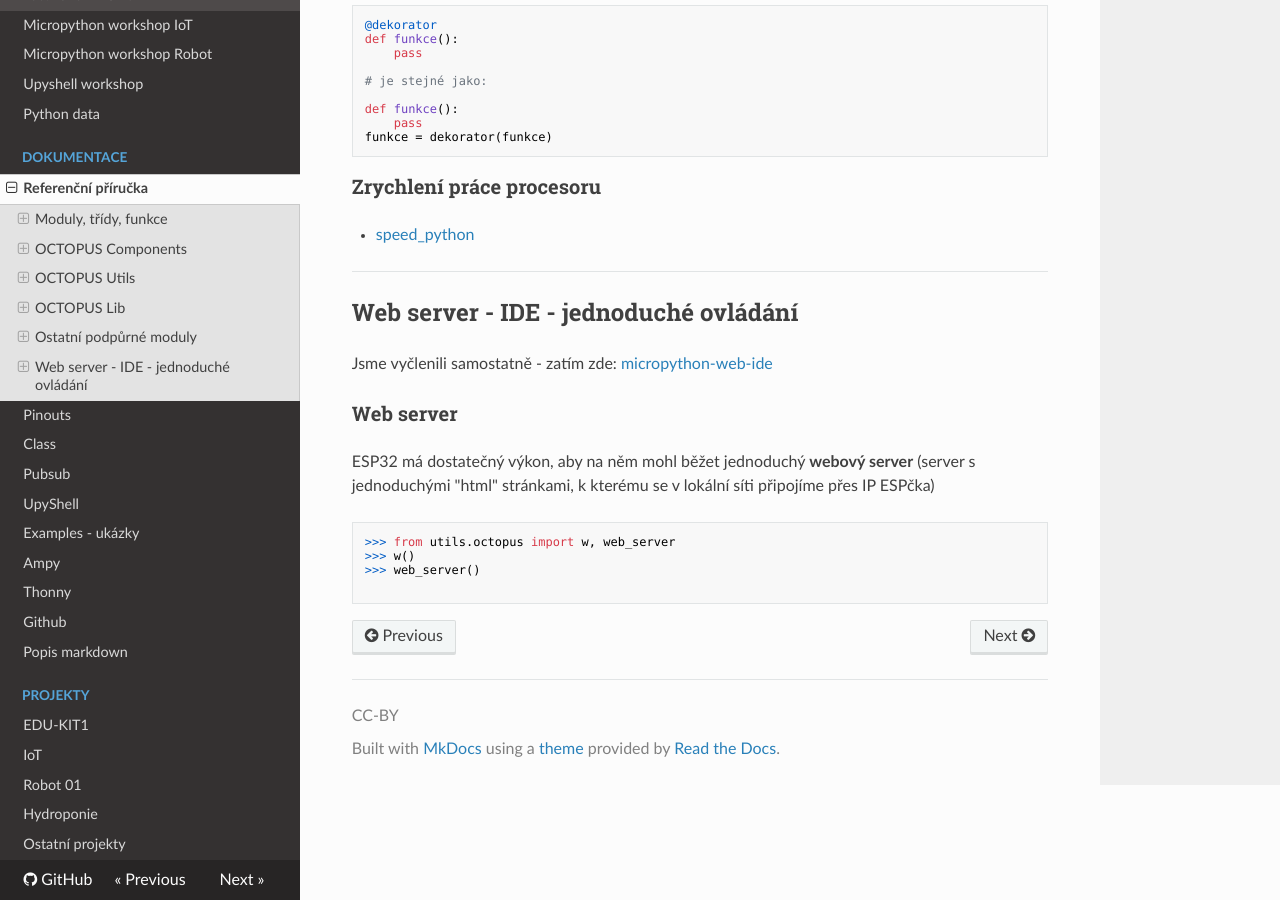
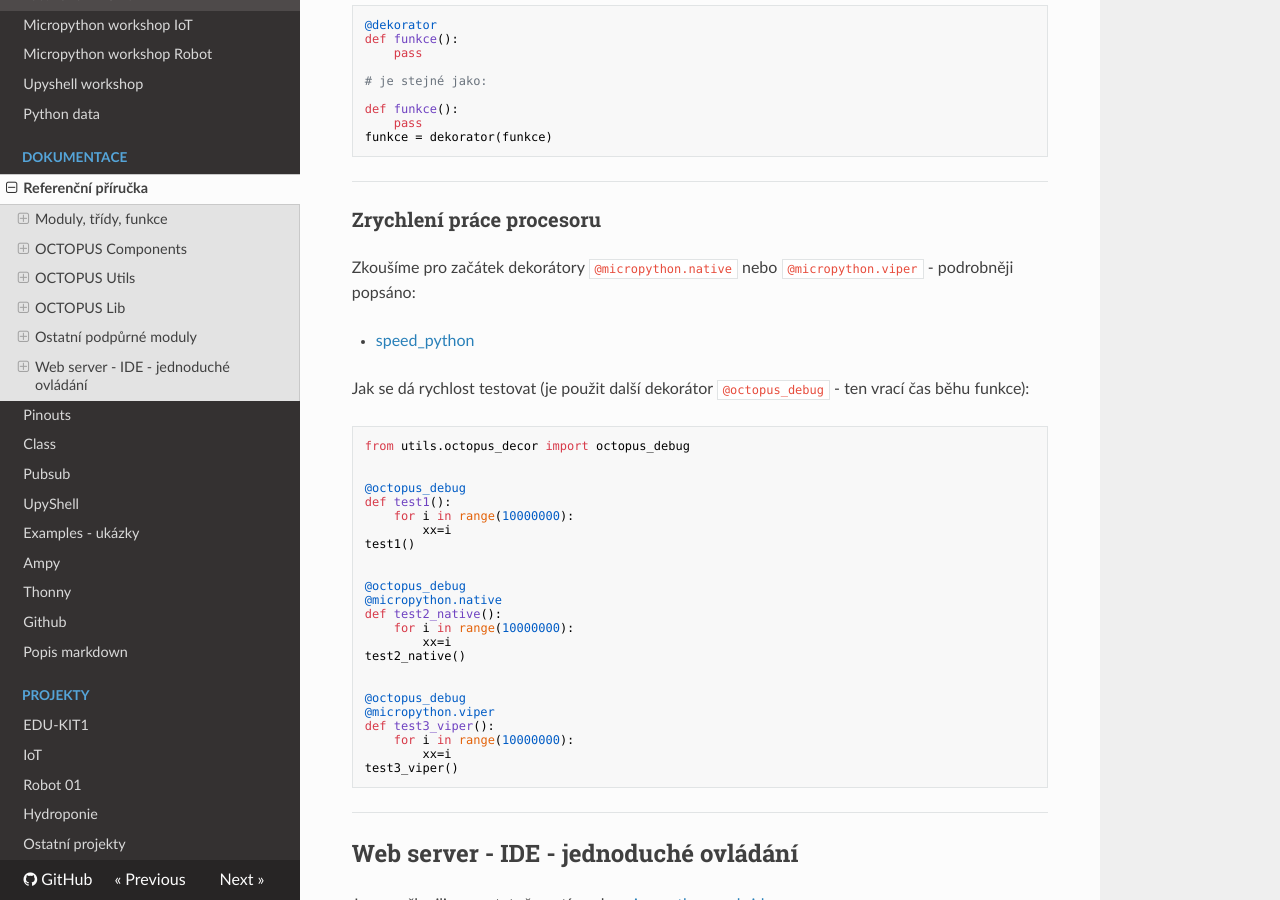
Before and after one commit to octopuslab-cz/docs_octopuslab_cz, an MkDocs documentation site: the page built from docs/basicdoc.md, in a window 1280 px wide and 900 px high, scrolled down 24046 px. Built offline with MkDocs 1.6.1, drawn with Linux system fonts in a browser that asks for light colours; nearby versions of some CDN libraries.

Commit message:
viper / native

````diff
--- a/docs/basicdoc.md
+++ b/docs/basicdoc.md
@@ -1277,9 +1277,46 @@ def funkce():
 funkce = dekorator(funkce)
 ```
 
+---
+
 ### Zrychlení práce procesoru
 
+Zkoušíme pro začátek dekorátory `@micropython.native` nebo `@micropython.viper` - podrobněji popsáno:
+
 - [speed_python](http://docs.micropython.org/en/v1.9.3/pyboard/reference/speed_python.html)
+
+
+Jak se dá rychlost testovat (je použit další dekorátor `@octopus_debug` - ten vrací čas běhu funkce):
+
+
+```python
+from utils.octopus_decor import octopus_debug
+
+
+@octopus_debug
+def test1():
+    for i in range(10000000):
+        xx=i
+test1()
+
+
+@octopus_debug
+@micropython.native
+def test2_native():
+    for i in range(10000000):
+        xx=i
+test2_native()
+
+
+@octopus_debug
+@micropython.viper
+def test3_viper():
+    for i in range(10000000):
+        xx=i
+test3_viper()
+```
+
+
 
 ---
 
````
